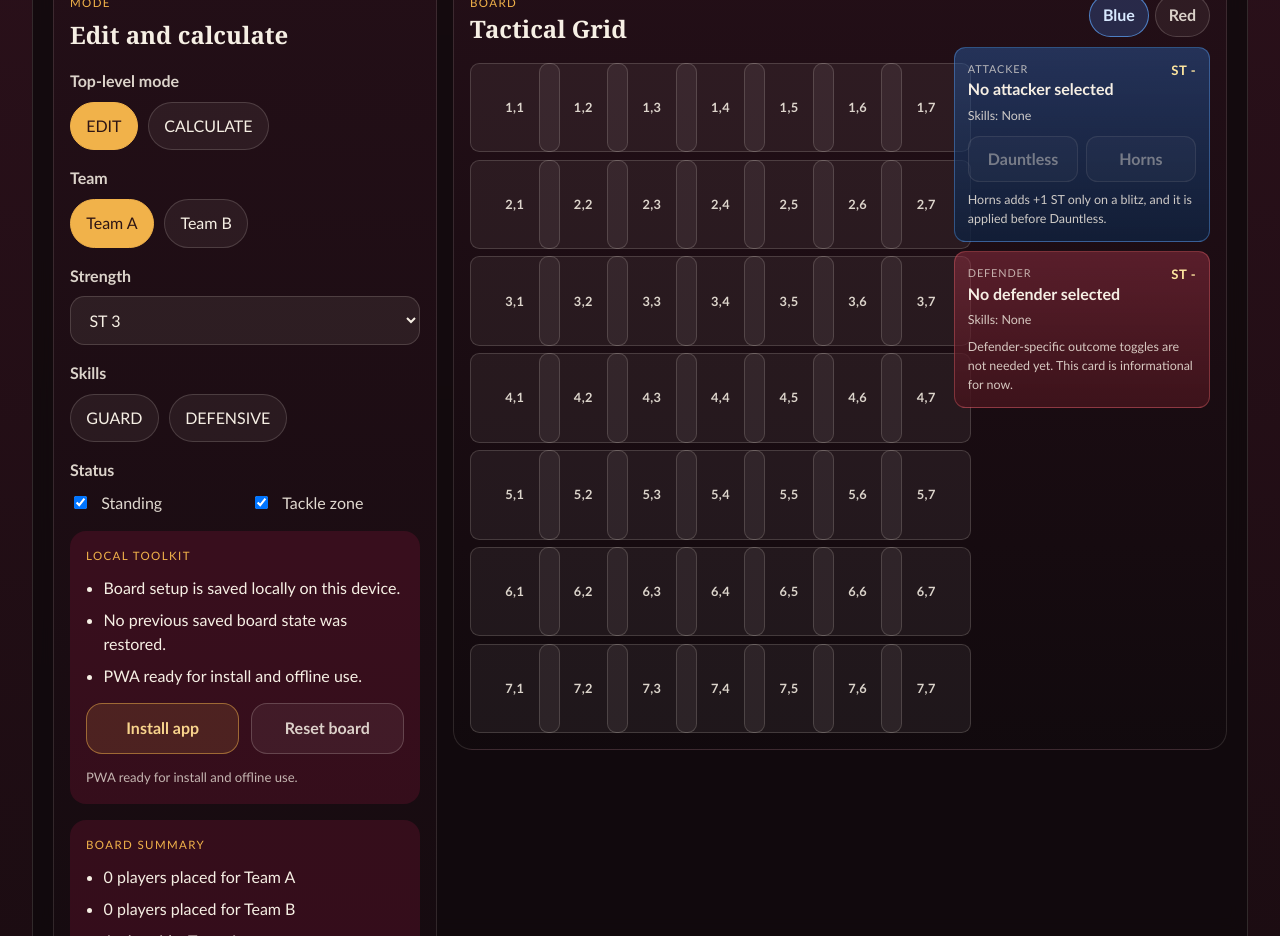
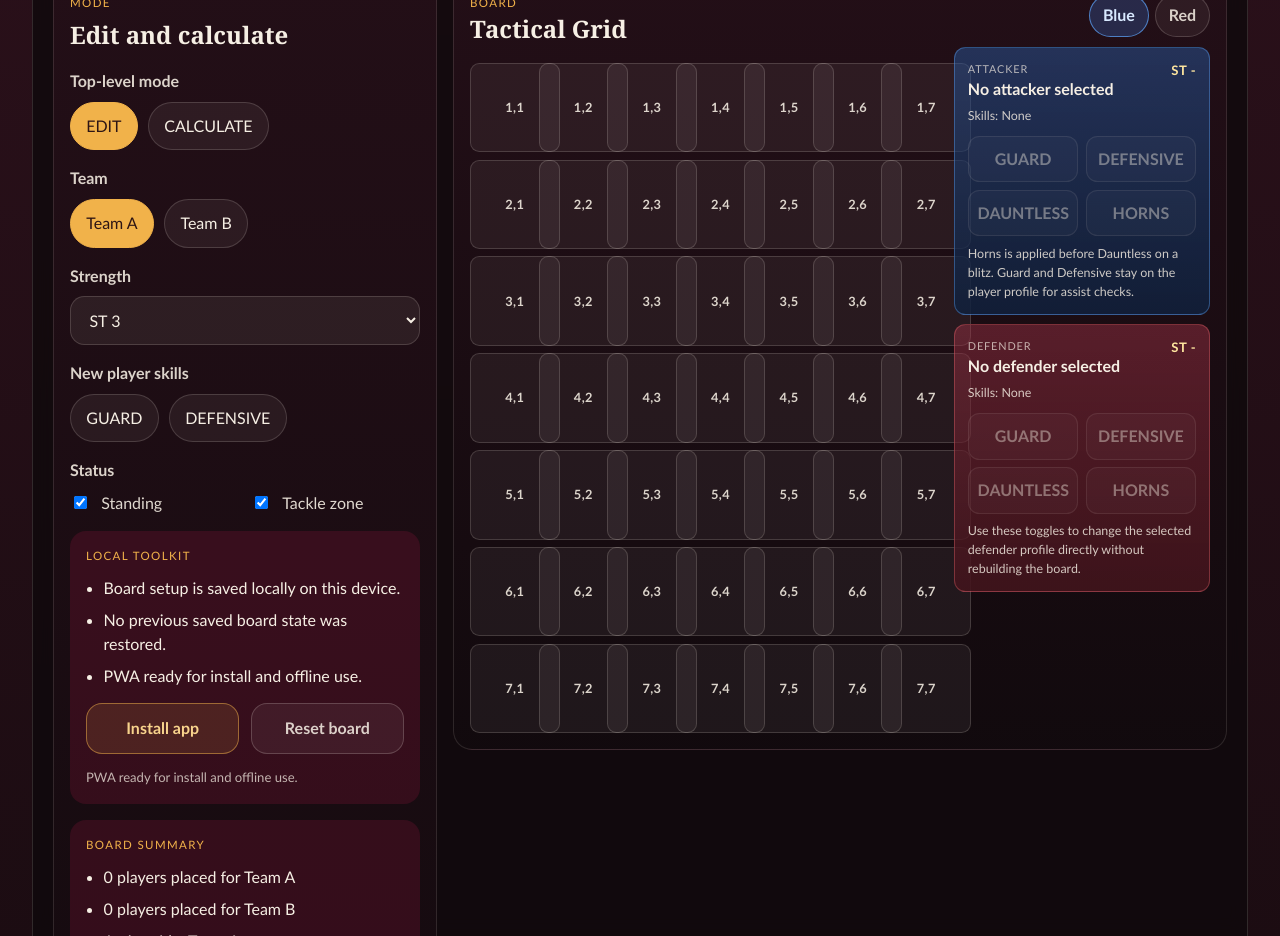
Before and after one commit to safeathomeapp/bloodbowltoolkit, a React (Vite) app: page / in a window 1280 px wide. Shown: the part 1300-2236 px from the top of the page. Built offline with nearby package versions, Linux system fonts and the light colour scheme.

Commit message:
feat: add guard skill editing

```diff
--- a/src/tools/block-dice/components/BlockDiceCalculator.tsx
+++ b/src/tools/block-dice/components/BlockDiceCalculator.tsx
@@ -8,6 +8,7 @@ import { calculateAllTargetPreviews } from '../rules/calculateTargetPreviews'
 const GRID_SIZE = 7
 const STRENGTH_OPTIONS = [1, 2, 3, 4, 5, 6, 7, 8]
 const STORAGE_KEY = 'blood-bowl-toolkit:block-dice'
+const PLAYER_SKILL_OPTIONS: Skill[] = ['GUARD', 'DEFENSIVE', 'DAUNTLESS', 'HORNS']
 type AppMode = 'EDIT' | 'CALCULATE'
 type PreviewMode = 'STANDARD' | 'BLITZ'
 
@@ -646,7 +647,7 @@ export function BlockDiceCalculator() {
             </div>
 
             <div className={styles.controlGroup}>
-              <span className={styles.label}>Skills</span>
+              <span className={styles.label}>New player skills</span>
               <div className={styles.toggleRow}>
                 {(['GUARD', 'DEFENSIVE'] as Skill[]).map((skill) => (
                   <button
@@ -950,27 +951,21 @@ export function BlockDiceCalculator() {
               Skills: {blockerSkills.length > 0 ? blockerSkills.join(', ') : 'None'}
             </p>
             <div className={styles.playerCardToggleRow}>
-              <button
-                type="button"
-                className={blockerSkills.includes('DAUNTLESS') ? styles.playerToggleActive : styles.playerToggle}
-                onClick={() => togglePlayerSkill(blocker, 'DAUNTLESS')}
-                disabled={!blocker}
-                aria-pressed={blockerSkills.includes('DAUNTLESS')}
-              >
-                Dauntless
-              </button>
-              <button
-                type="button"
-                className={blockerSkills.includes('HORNS') ? styles.playerToggleActive : styles.playerToggle}
-                onClick={() => togglePlayerSkill(blocker, 'HORNS')}
-                disabled={!blocker}
-                aria-pressed={blockerSkills.includes('HORNS')}
-              >
-                Horns
-              </button>
+              {PLAYER_SKILL_OPTIONS.map((skill) => (
+                <button
+                  key={skill}
+                  type="button"
+                  className={blockerSkills.includes(skill) ? styles.playerToggleActive : styles.playerToggle}
+                  onClick={() => togglePlayerSkill(blocker, skill)}
+                  disabled={!blocker}
+                  aria-pressed={blockerSkills.includes(skill)}
+                >
+                  {skill}
+                </button>
+              ))}
             </div>
             <p className={styles.playerCardNote}>
-              Horns adds +1 ST only on a blitz, and it is applied before Dauntless.
+              Horns is applied before Dauntless on a blitz. Guard and Defensive stay on the player profile for assist checks.
             </p>
           </article>
 
@@ -991,8 +986,22 @@ export function BlockDiceCalculator() {
             <p className={styles.playerCardMeta}>
               Skills: {targetSkills.length > 0 ? targetSkills.join(', ') : 'None'}
             </p>
+            <div className={styles.playerCardToggleRow}>
+              {PLAYER_SKILL_OPTIONS.map((skill) => (
+                <button
+                  key={skill}
+                  type="button"
+                  className={targetSkills.includes(skill) ? styles.playerToggleActive : styles.playerToggle}
+                  onClick={() => togglePlayerSkill(target, skill)}
+                  disabled={!target}
+                  aria-pressed={targetSkills.includes(skill)}
+                >
+                  {skill}
+                </button>
+              ))}
+            </div>
             <p className={styles.playerCardNote}>
-              Defender-specific outcome toggles are not needed yet. This card is informational for now.
+              Use these toggles to change the selected defender profile directly without rebuilding the board.
             </p>
           </article>
         </div>
```
Also changed, not shown: 2 other files (tests, documents, lock files or other folders).
